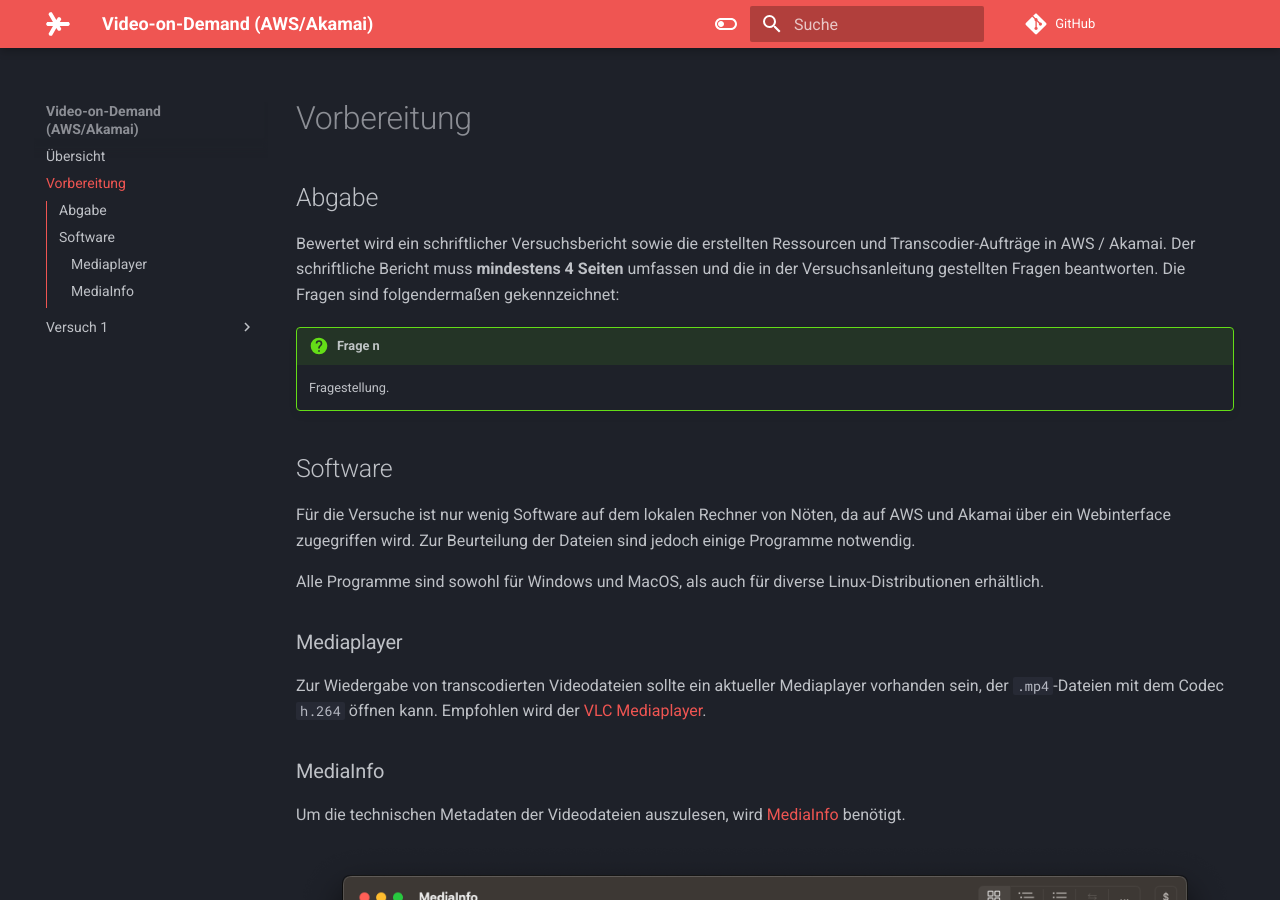
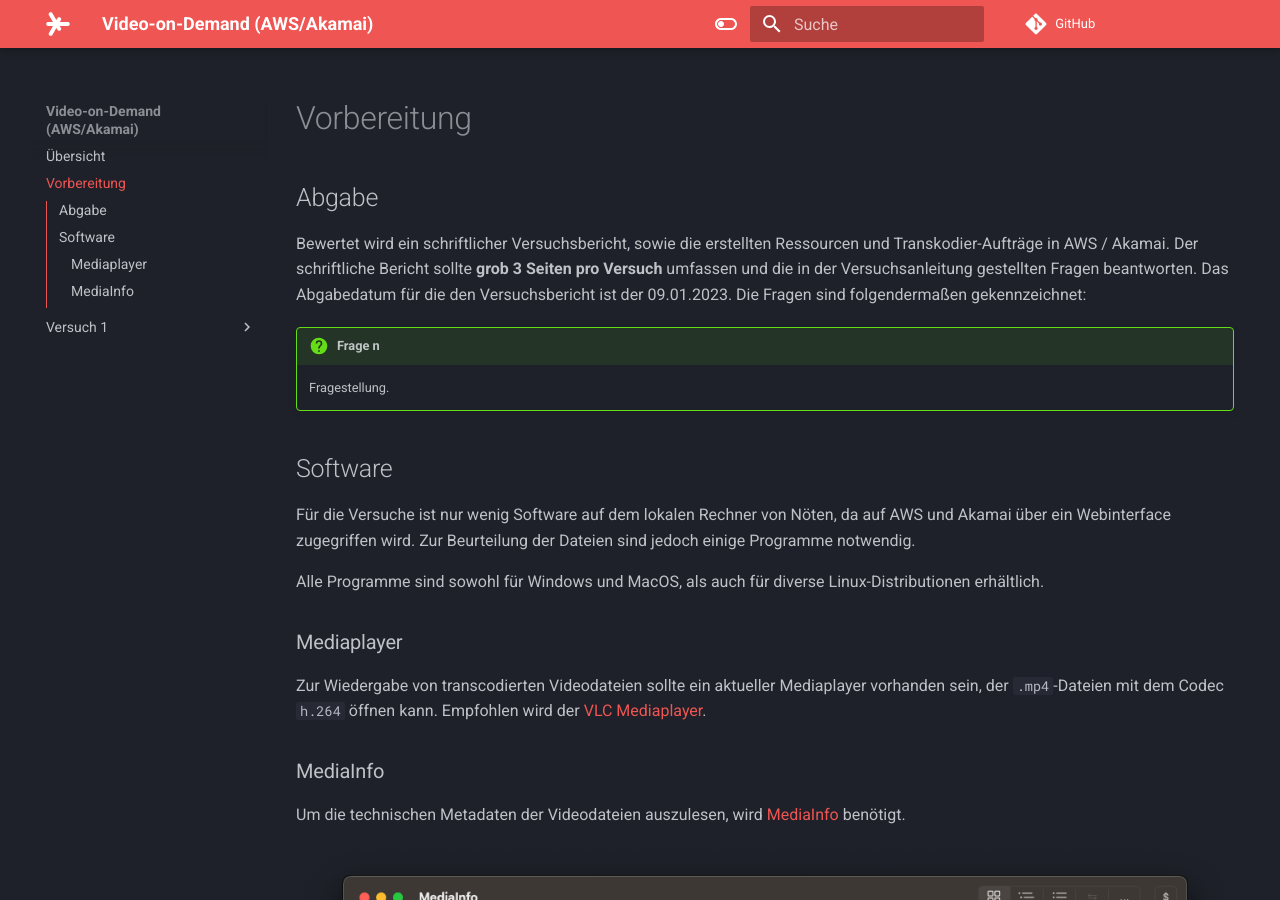
Before and after one commit to wruppelx/mvs-aws-exercise, an MkDocs documentation site: the page built from docs/vorbereitung.md, in a window 1280 px wide and 900 px high. Built offline with MkDocs 1.6.1 and Material for MkDocs 9.7.7, drawn with Linux system fonts in a browser that asks for light colours; comment, search, counter and statistics services are not loaded.

Commit message:
Update vorbereitung.md

```diff
--- a/docs/vorbereitung.md
+++ b/docs/vorbereitung.md
@@ -2,7 +2,7 @@
 
 ## Abgabe
 
-Bewertet wird ein schriftlicher Versuchsbericht sowie die erstellten Ressourcen und Transcodier-Aufträge in AWS / Akamai. Der schriftliche Bericht muss **mindestens 4 Seiten** umfassen und die in der Versuchsanleitung gestellten Fragen beantworten. Die Fragen sind folgendermaßen gekennzeichnet:
+Bewertet wird ein schriftlicher Versuchsbericht, sowie die erstellten Ressourcen und Transkodier-Aufträge in AWS / Akamai. Der schriftliche Bericht sollte **grob 3 Seiten pro Versuch** umfassen und die in der Versuchsanleitung gestellten Fragen beantworten. Das Abgabedatum für die den Versuchsbericht ist der 09.01.2023. Die Fragen sind folgendermaßen gekennzeichnet:
 
 !!! question "Frage n"
     Fragestellung.
```
